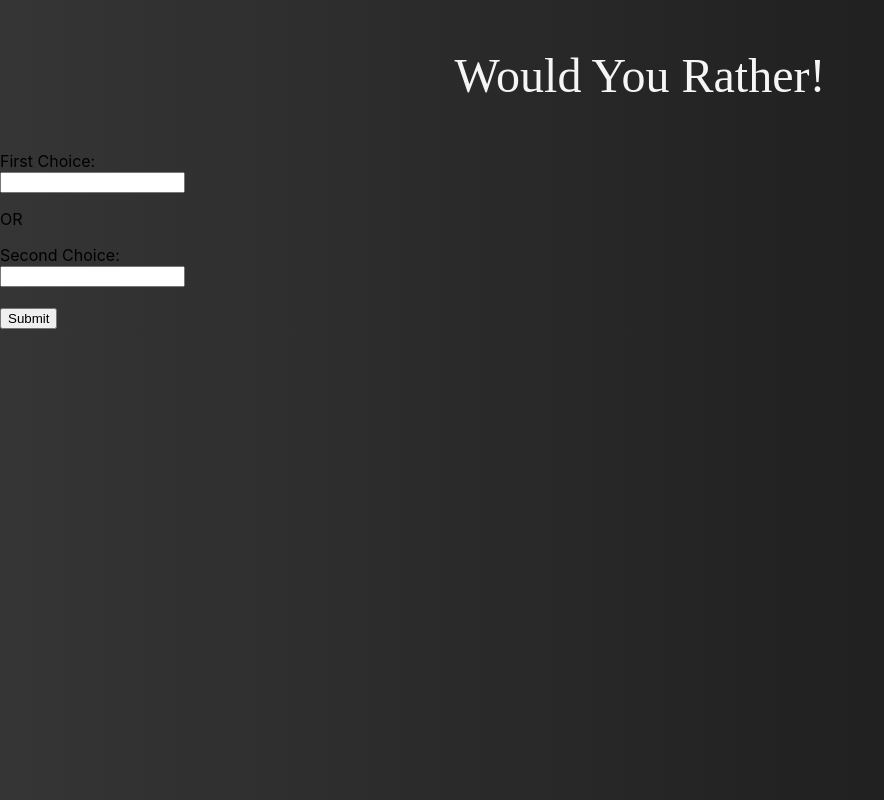
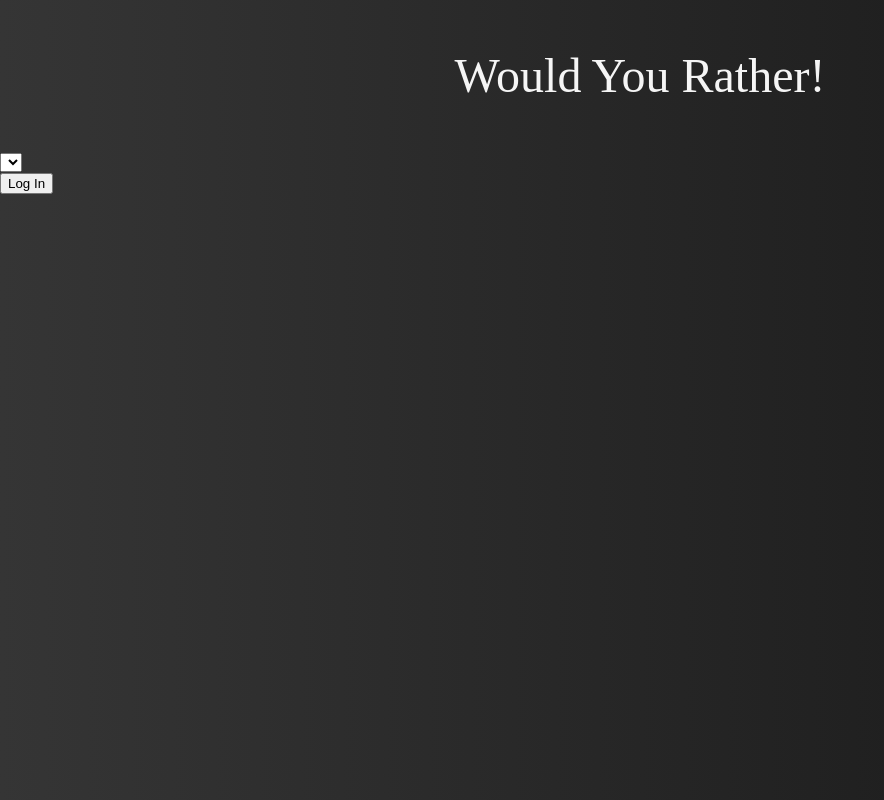
Before and after one commit to Jupi2051/would-you-rather, a React (Create React App) app: page / in a window 1280 px wide. Shown: the whole page, without its empty margins (0-884 px from the left). Built offline with nearby package versions, Linux system fonts and the light colour scheme.

Commit message:
Added Basic Pages without styling

```diff
--- a/src/App.js
+++ b/src/App.js
@@ -1,4 +1,6 @@
 import './App.css';
+import Leaderboard from './Components/Leaderboard';
+import LoginPanel from './Components/LoginPanel';
 import NewQuestion from './Components/NewQuestion';
 import Question from './Components/Question';
 import QuestionsList from './Components/QuestionsList';
@@ -8,7 +10,7 @@ function App()
   return (
     <div>
         <p className="MainTitle">Would You Rather!</p>
-        <NewQuestion />
+        <LoginPanel />
     </div>
   );
 }
--- /dev/null
+++ b/src/Components/Leaderboard.js
@@ -0,0 +1,16 @@
+import React, {Component} from "react";
+import LeaderboardItem from "./LeaderboardItem";
+
+class Leaderboard extends Component
+{
+    render()
+    {
+        return(
+            <ul>
+                <LeaderboardItem />
+            </ul>
+        );
+    }
+}
+
+export default Leaderboard;
--- /dev/null
+++ b/src/Components/LeaderboardItem.js
@@ -0,0 +1,15 @@
+import React, { Component } from "react";
+
+class LeaderboardItem extends Component
+{
+    render()
+    {
+        return (
+            <li>
+                One User
+            </li>
+        );
+    }
+}
+
+export default LeaderboardItem;
--- /dev/null
+++ b/src/Components/LoginPanel.js
@@ -0,0 +1,23 @@
+import React, { Component } from "react";
+
+class LoginPanel extends Component
+{
+    render()
+    {
+        return(
+            <div>
+                <form>
+                    <select name="User">
+                        <option value="User1"/>
+                        <option value="User2"/>
+                        <option value="User3"/>
+                    </select>
+                    <br/>
+                    <button>Log In</button>
+                </form>
+            </div>
+        );
+    }
+}
+
+export default LoginPanel;
--- a/src/Components/NewQuestion.js
+++ b/src/Components/NewQuestion.js
@@ -6,12 +6,13 @@ class NewQuestion extends Component
     {
         return(
             <div>
+                <h2>Create a new Poll</h2>
                 <form>
-                    <label for="firstchoice">First Choice:</label><br/>
-                    <input type="text" id ="firstchoice"></input><br/>
+                    <label>First Choice:</label><br/>
+                    <textarea maxLength={100} />
                     <p>OR</p>
-                    <label for="secondchoice">Second Choice:</label><br/>
-                    <input type="text" id ="firstchoice"></input><br/><br/>
+                    <label>Second Choice:</label><br/>
+                    <textarea maxLength={100} /> <br/> <br/>
                     <button>Submit</button>
                 </form>
             </div>
```
